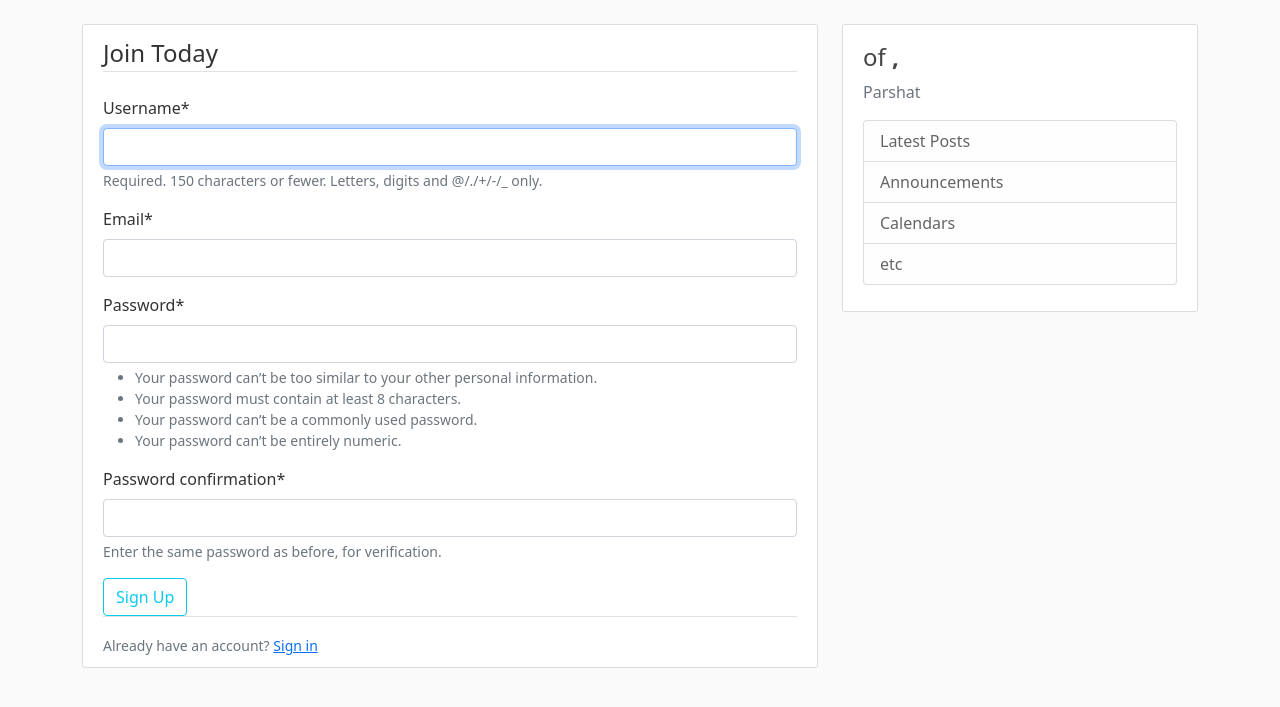
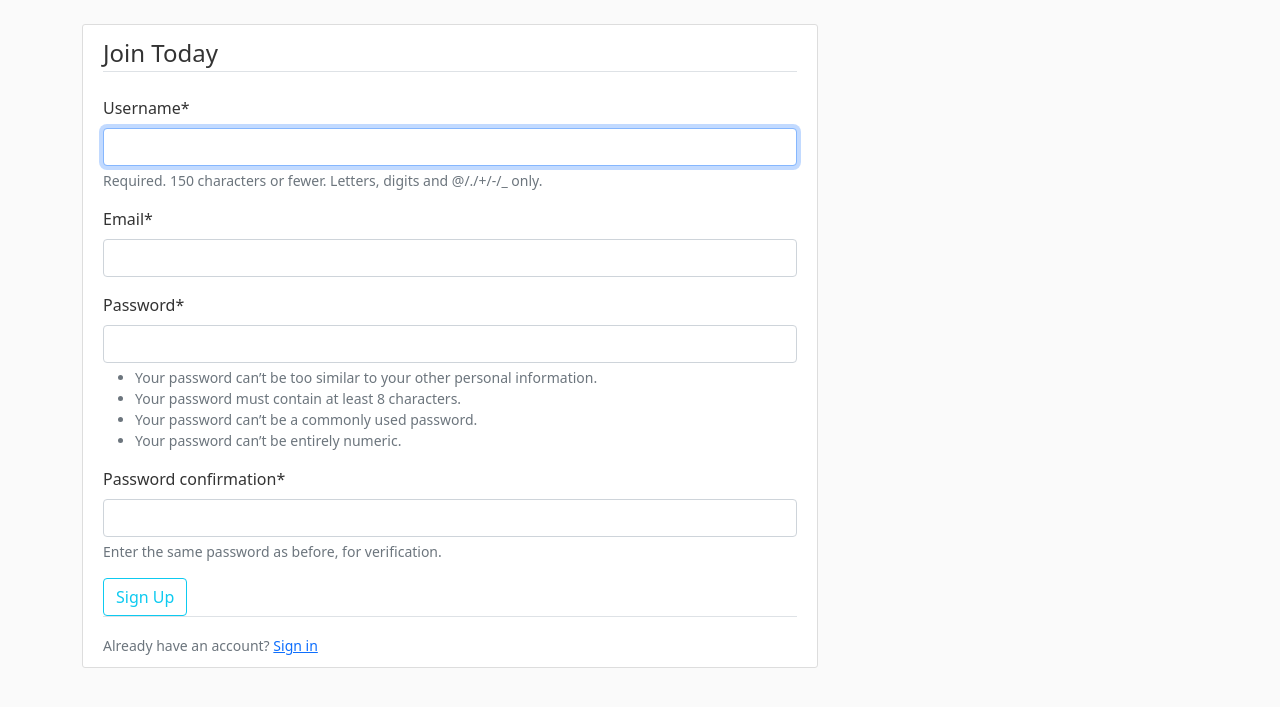
Before and after one commit to yuvaltimen/home-manager, a Django app: page /register/ in a window 1280 px wide. Shown: the part 56-763 px from the top of the page. Run offline with Django 5.2, Linux system fonts and the light colour scheme; some libraries are stand-ins or nearby versions.

Commit message:
Comment out side bar on base.html

```diff
--- a/shopping_list/templates/shopping_list/base.html
+++ b/shopping_list/templates/shopping_list/base.html
@@ -53,24 +53,24 @@
             {% endif %}
             {% block content %}{% endblock %}
         </div>
-        <div class="col-md-4">
-            <div class="content-section">
+<!--        <div class="col-md-4">-->
+<!--            <div class="content-section">-->
 
 
-                    <h1>{{ dt | date:"f a" }}</h1>
-                    <h2>{{ dt | date:"l N jS" }}</h2>
-                    <h4><b>{{ hebrew_dt | date:"jS" }}</b> of <b>{{ hebrew_dt.month_name }}, {{ hebrew_dt.year }}</b> {{ ivrit_day }}</h4>
-                    <p class="text-muted">Parshat {{ parsha }}</p>
-                    <p class='text-muted'>
-                    <ul class="list-group">
-                        <li class="list-group-item list-group-item-light">Latest Posts</li>
-                        <li class="list-group-item list-group-item-light">Announcements</li>
-                        <li class="list-group-item list-group-item-light">Calendars</li>
-                        <li class="list-group-item list-group-item-light">etc</li>
-                    </ul>
-                    </p>
-            </div>
-        </div>
+<!--                    <h1>{{ dt | date:"f a" }}</h1>-->
+<!--                    <h2>{{ dt | date:"l N jS" }}</h2>-->
+<!--                    <h4><b>{{ hebrew_dt | date:"jS" }}</b> of <b>{{ hebrew_dt.month_name }}, {{ hebrew_dt.year }}</b> {{ ivrit_day }}</h4>-->
+<!--                    <p class="text-muted">Parshat {{ parsha }}</p>-->
+<!--                    <p class='text-muted'>-->
+<!--                    <ul class="list-group">-->
+<!--                        <li class="list-group-item list-group-item-light">Latest Posts</li>-->
+<!--                        <li class="list-group-item list-group-item-light">Announcements</li>-->
+<!--                        <li class="list-group-item list-group-item-light">Calendars</li>-->
+<!--                        <li class="list-group-item list-group-item-light">etc</li>-->
+<!--                    </ul>-->
+<!--                    </p>-->
+<!--            </div>-->
+<!--        </div>-->
     </div>
 </main>
 <!-- Optional JavaScript; choose one of the two! -->
```
